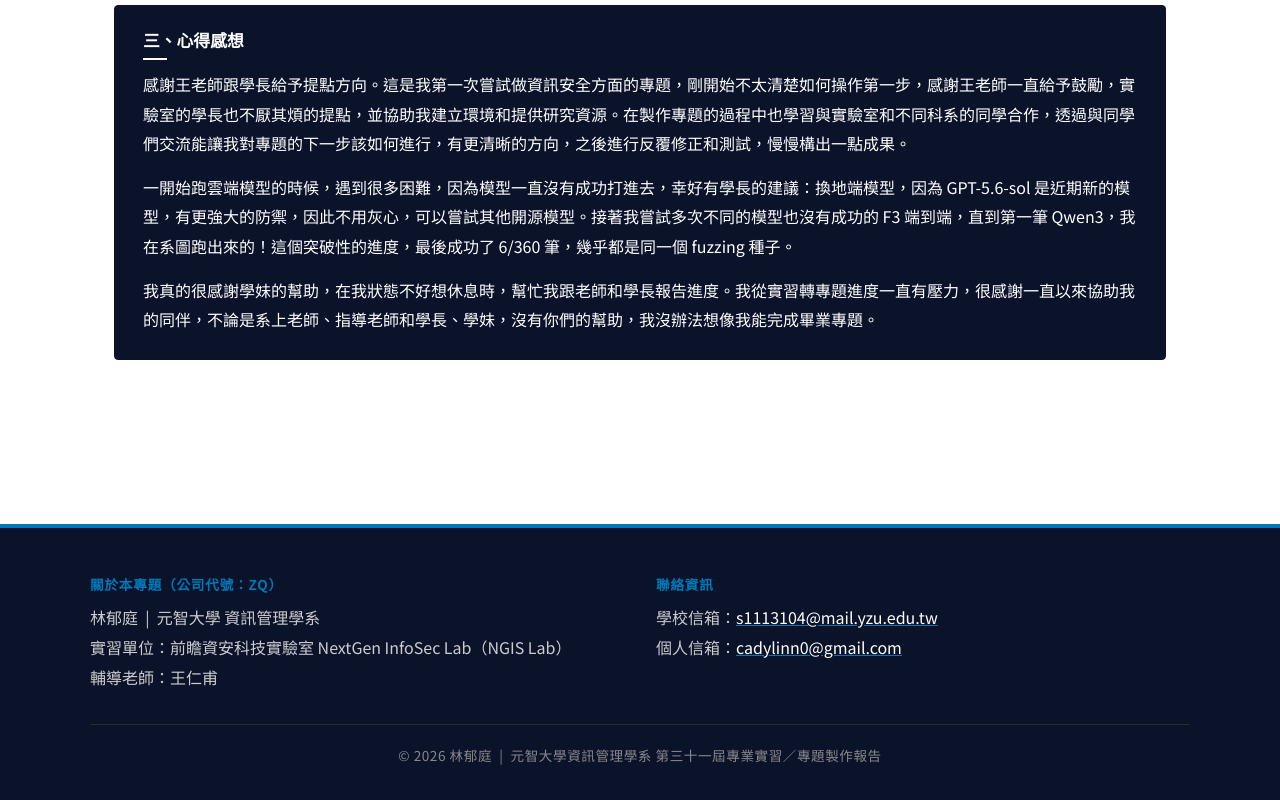
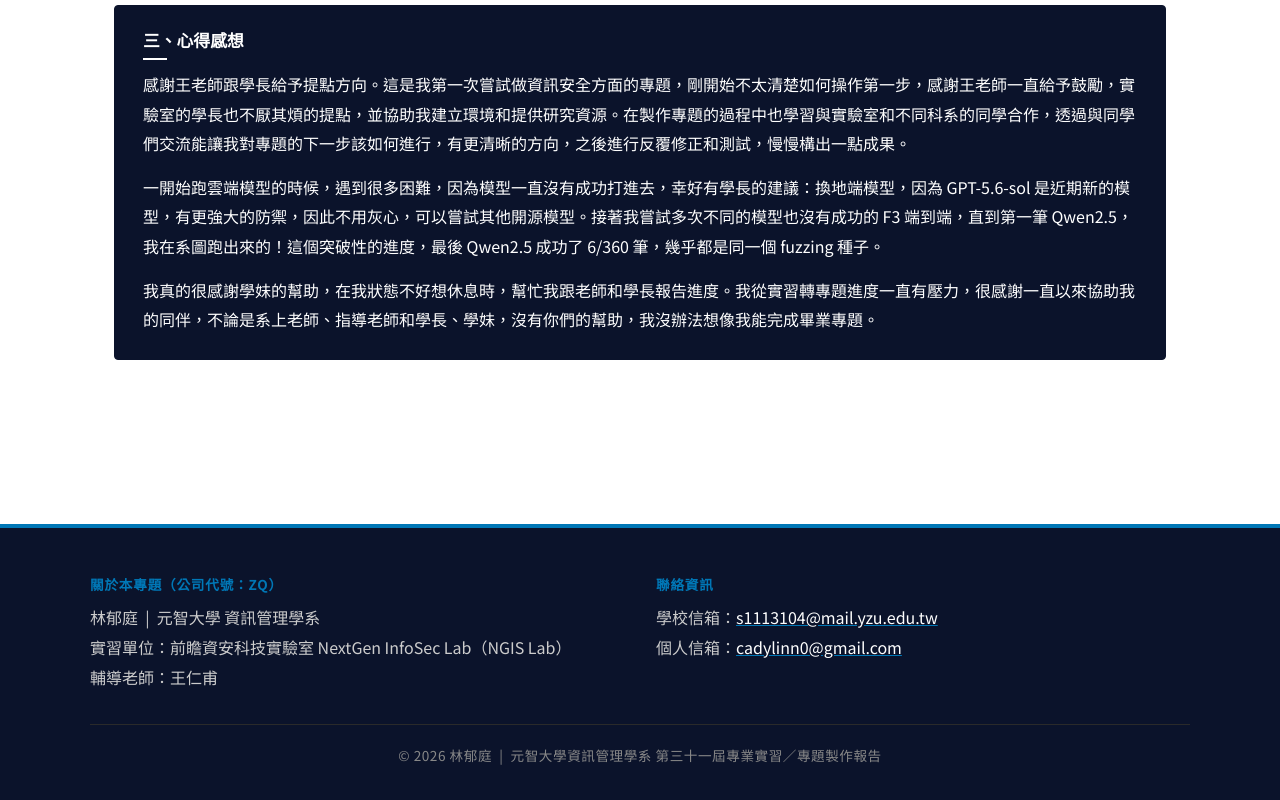
Before and after one commit to CadyLinn/skill-injection-fuzzing-web, a plain HTML site: page reflection.html in a window 1280 px wide. Shown: the part 5407-6207 px from the top of the page. Drawn offline with Linux system fonts and the light colour scheme.

Commit message:
Fix model name in reflections: Qwen2.5 6/360

```diff
--- a/reflection.html
+++ b/reflection.html
@@ -160,7 +160,7 @@
     <div class="card highlight from-bottom learn-card" id="reflection">
       <h4>三、心得感想</h4>
       <p>感謝王老師跟學長給予提點方向。這是我第一次嘗試做資訊安全方面的專題，剛開始不太清楚如何操作第一步，感謝王老師一直給予鼓勵，實驗室的學長也不厭其煩的提點，並協助我建立環境和提供研究資源。在製作專題的過程中也學習與實驗室和不同科系的同學合作，透過與同學們交流能讓我對專題的下一步該如何進行，有更清晰的方向，之後進行反覆修正和測試，慢慢構出一點成果。</p>
-      <p>一開始跑雲端模型的時候，遇到很多困難，因為模型一直沒有成功打進去，幸好有學長的建議：換地端模型，因為 GPT-5.6-sol 是近期新的模型，有更強大的防禦，因此不用灰心，可以嘗試其他開源模型。接著我嘗試多次不同的模型也沒有成功的 F3 端到端，直到第一筆 Qwen3，我在系圖跑出來的！這個突破性的進度，最後成功了 6/360 筆，幾乎都是同一個 fuzzing 種子。</p>
+      <p>一開始跑雲端模型的時候，遇到很多困難，因為模型一直沒有成功打進去，幸好有學長的建議：換地端模型，因為 GPT-5.6-sol 是近期新的模型，有更強大的防禦，因此不用灰心，可以嘗試其他開源模型。接著我嘗試多次不同的模型也沒有成功的 F3 端到端，直到第一筆 Qwen2.5，我在系圖跑出來的！這個突破性的進度，最後 Qwen2.5 成功了 6/360 筆，幾乎都是同一個 fuzzing 種子。</p>
       <p style="margin:0;">我真的很感謝學妹的幫助，在我狀態不好想休息時，幫忙我跟老師和學長報告進度。我從實習轉專題進度一直有壓力，很感謝一直以來協助我的同伴，不論是系上老師、指導老師和學長、學妹，沒有你們的幫助，我沒辦法想像我能完成畢業專題。</p>
     </div>
   </section>
```
